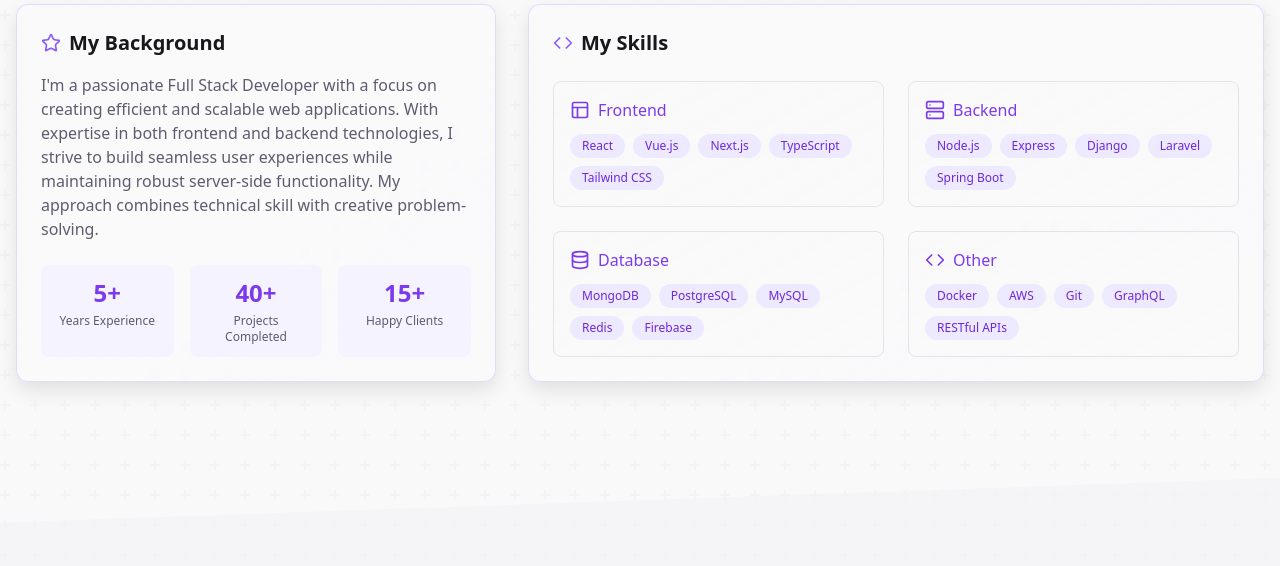
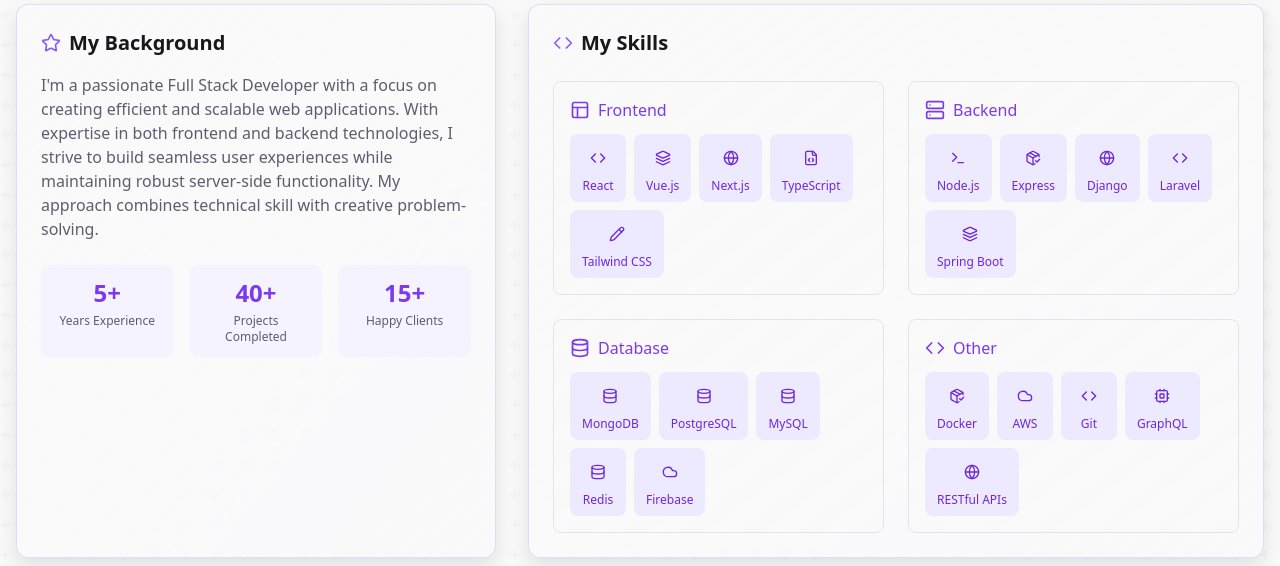
Before and after one commit to SulthanRabbani/rabbani-port, a React (Vite) app: page / in a window 1280 px wide. Shown: the part 1040-1606 px from the top of the page. Built offline with nearby package versions, Linux system fonts and the light colour scheme.

Commit message:
Replace skill items with images
Replaced the text-based skill items in the About section with images.

```diff
--- a/src/components/About.tsx
+++ b/src/components/About.tsx
@@ -1,7 +1,24 @@
 
 import { useRef, useEffect, useState } from 'react';
 import { useLanguage } from '@/context/LanguageContext';
-import { Code, Database, Layout, Server, Star, User } from 'lucide-react';
+import {
+  Code,
+  Database,
+  Layout,
+  Server,
+  Star,
+  User,
+  Globe,
+  Cpu,
+  Cloud,
+  BarChart,
+  Layers,
+  Pencil,
+  Terminal,
+  FileCode,
+  PackageCheck,
+  Smartphone
+} from 'lucide-react';
 
 const About = () => {
   const { t } = useLanguage();
@@ -34,22 +51,46 @@ const About = () => {
     {
       name: 'Frontend',
       icon: <Layout className="w-5 h-5" />,
-      items: ['React', 'Vue.js', 'Next.js', 'TypeScript', 'Tailwind CSS']
+      items: [
+        { name: 'React', icon: <Code className="w-4 h-4" /> },
+        { name: 'Vue.js', icon: <Layers className="w-4 h-4" /> },
+        { name: 'Next.js', icon: <Globe className="w-4 h-4" /> },
+        { name: 'TypeScript', icon: <FileCode className="w-4 h-4" /> },
+        { name: 'Tailwind CSS', icon: <Pencil className="w-4 h-4" /> }
+      ]
     },
     {
       name: 'Backend',
       icon: <Server className="w-5 h-5" />,
-      items: ['Node.js', 'Express', 'Django', 'Laravel', 'Spring Boot']
+      items: [
+        { name: 'Node.js', icon: <Terminal className="w-4 h-4" /> },
+        { name: 'Express', icon: <PackageCheck className="w-4 h-4" /> },
+        { name: 'Django', icon: <Globe className="w-4 h-4" /> },
+        { name: 'Laravel', icon: <Code className="w-4 h-4" /> },
+        { name: 'Spring Boot', icon: <Layers className="w-4 h-4" /> }
+      ]
     },
     {
       name: 'Database',
       icon: <Database className="w-5 h-5" />,
-      items: ['MongoDB', 'PostgreSQL', 'MySQL', 'Redis', 'Firebase']
+      items: [
+        { name: 'MongoDB', icon: <Database className="w-4 h-4" /> },
+        { name: 'PostgreSQL', icon: <Database className="w-4 h-4" /> },
+        { name: 'MySQL', icon: <Database className="w-4 h-4" /> },
+        { name: 'Redis', icon: <Database className="w-4 h-4" /> },
+        { name: 'Firebase', icon: <Cloud className="w-4 h-4" /> }
+      ]
     },
     {
       name: 'Other',
       icon: <Code className="w-5 h-5" />,
-      items: ['Docker', 'AWS', 'Git', 'GraphQL', 'RESTful APIs']
+      items: [
+        { name: 'Docker', icon: <PackageCheck className="w-4 h-4" /> },
+        { name: 'AWS', icon: <Cloud className="w-4 h-4" /> },
+        { name: 'Git', icon: <Code className="w-4 h-4" /> },
+        { name: 'GraphQL', icon: <Cpu className="w-4 h-4" /> },
+        { name: 'RESTful APIs', icon: <Globe className="w-4 h-4" /> }
+      ]
     },
   ];
 
@@ -133,12 +174,16 @@ const About = () => {
 
                     <div className="flex flex-wrap gap-2">
                       {skill.items.map((item, idx) => (
-                        <span
+                        <div
                           key={idx}
-                          className="px-3 py-1 text-xs rounded-full bg-purple-100 dark:bg-purple-900/30 text-purple-700 dark:text-purple-300"
+                          className="px-3 py-2 flex flex-col items-center justify-center rounded-lg bg-purple-100 dark:bg-purple-900/30 text-purple-700 dark:text-purple-300"
+                          title={item.name}
                         >
-                          {item}
-                        </span>
+                          <div className="p-2">
+                            {item.icon}
+                          </div>
+                          <span className="text-xs mt-1">{item.name}</span>
+                        </div>
                       ))}
                     </div>
                   </div>
```
